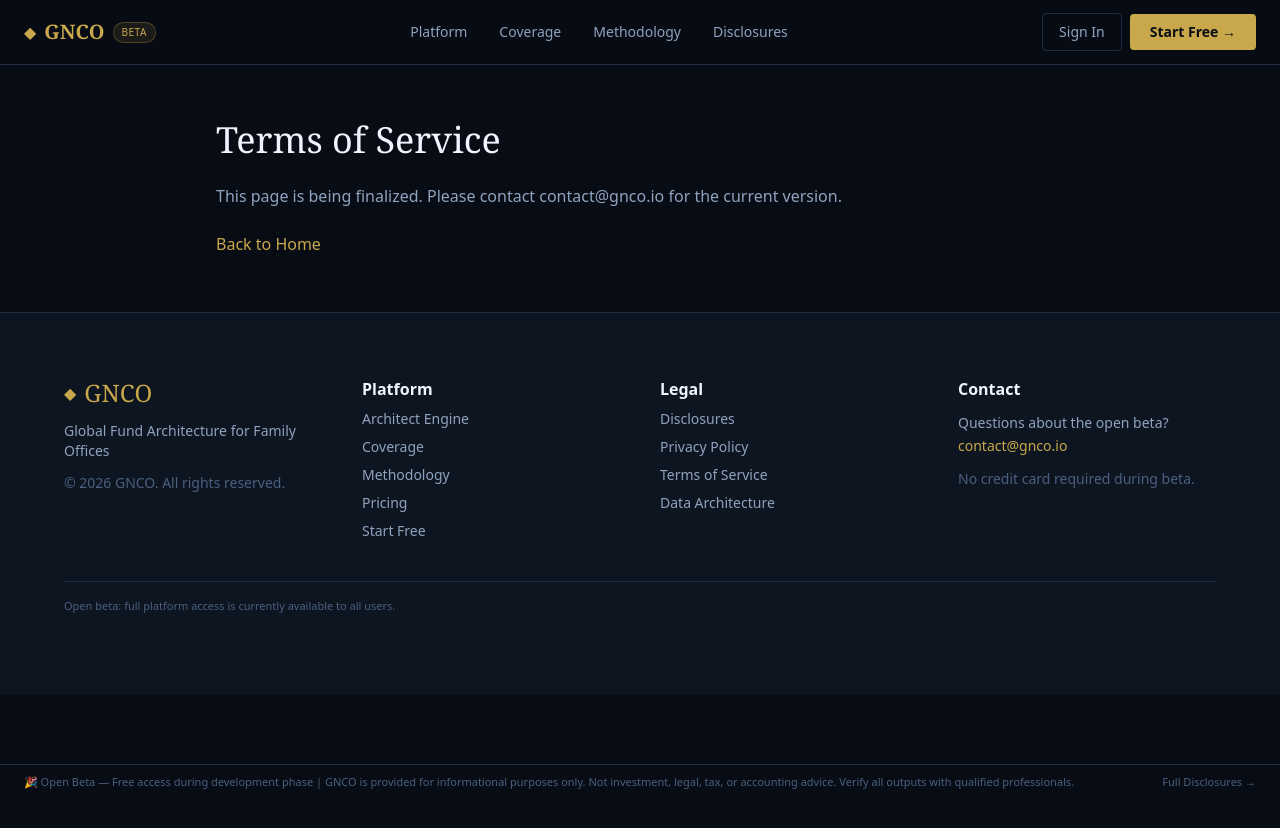
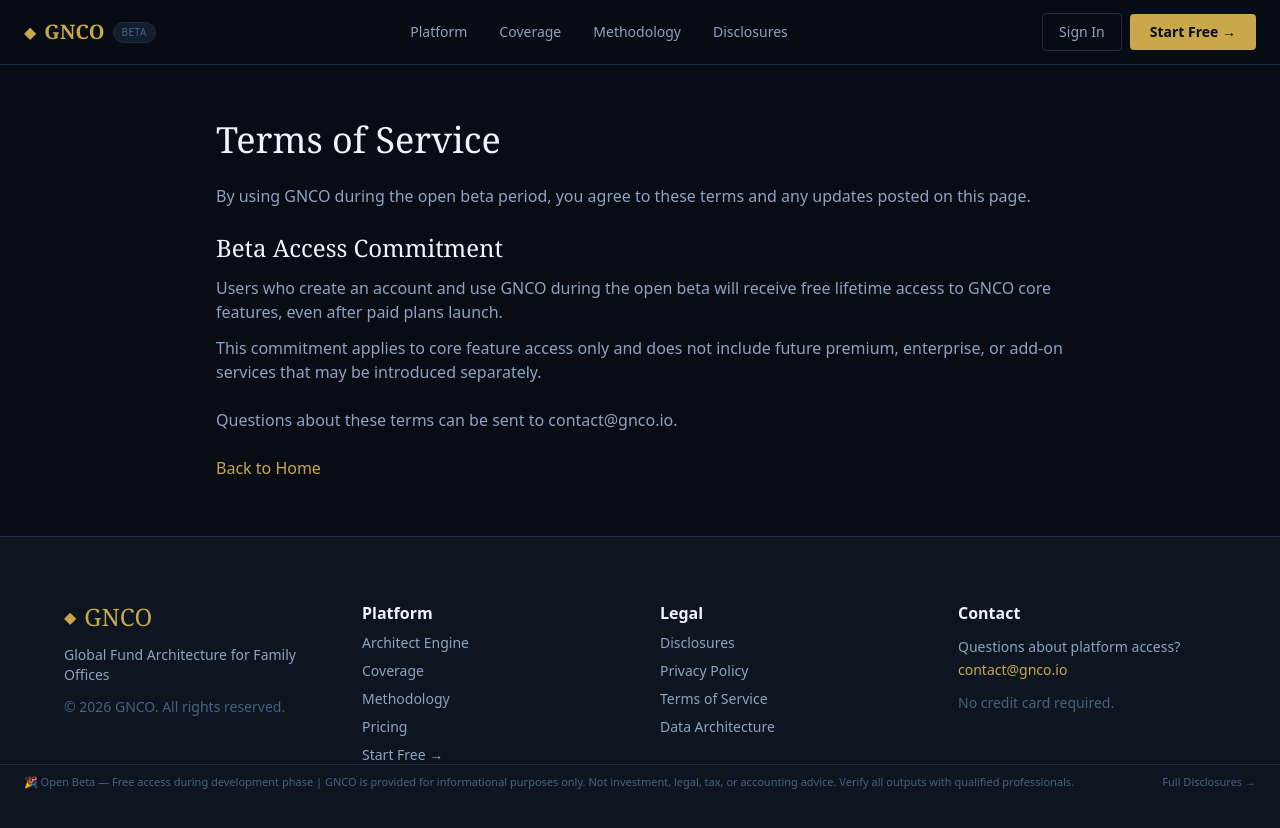
Before and after one commit to hugelifecy-arch/GNCO-2.0, a Next.js app in the folder gnco-platform/: page /terms in a window 1280 px wide. Shown: the top 828 px of the page. Before the commit the page ends 800 px from the top, so only its background shows below. Built offline with nearby package versions, Linux system fonts and the light colour scheme; no server answers.

Commit message:
Refine beta messaging and unify homepage CTAs

```diff
--- a/gnco-platform/src/app/terms/page.tsx
+++ b/gnco-platform/src/app/terms/page.tsx
@@ -13,8 +13,25 @@ export default function TermsPage() {
       <main className="mx-auto max-w-4xl space-y-6 px-6 py-14">
         <h1 className="font-serif text-4xl">Terms of Service</h1>
         <p className="text-text-secondary">
-          This page is being finalized. Please contact contact@gnco.io for the current version.
+          By using GNCO during the open beta period, you agree to these terms and any updates posted on this page.
         </p>
+
+        <section className="space-y-3 text-text-secondary">
+          <h2 className="font-serif text-2xl text-text-primary">Beta Access Commitment</h2>
+          <p>
+            Users who create an account and use GNCO during the open beta will receive free lifetime access to GNCO core
+            features, even after paid plans launch.
+          </p>
+          <p>
+            This commitment applies to core feature access only and does not include future premium, enterprise, or
+            add-on services that may be introduced separately.
+          </p>
+        </section>
+
+        <p className="text-text-secondary">
+          Questions about these terms can be sent to contact@gnco.io.
+        </p>
+
         <Link href="/" className="inline-block text-accent-gold transition hover:text-accent-gold-light">
           Back to Home
         </Link>
--- a/gnco-platform/src/components/landing/HeroSection.tsx
+++ b/gnco-platform/src/components/landing/HeroSection.tsx
@@ -114,7 +114,7 @@ export function HeroSection() {
             href="/architect"
             className="w-full rounded-sm bg-accent-gold px-8 py-4 font-semibold text-bg-primary transition hover:bg-accent-gold-light sm:w-auto"
           >
-            Start Free Trial →
+            Start Free →
           </Link>
           <Link
             href="/methodology"
@@ -124,15 +124,6 @@ export function HeroSection() {
           </Link>
         </motion.div>
 
-        <motion.p
-          initial={{ opacity: 0, y: 8 }}
-          animate={{ opacity: 1, y: 0 }}
-          transition={{ duration: 0.5, delay: 0.6 }}
-          className="mt-4 text-xs text-text-tertiary"
-        >
-          Currently in Open Beta — Free access for all users. No credit card required.
-        </motion.p>
-
         <StatsStrip />
       </div>
     </section>
--- a/gnco-platform/src/components/landing/MarketingFooter.tsx
+++ b/gnco-platform/src/components/landing/MarketingFooter.tsx
@@ -19,7 +19,7 @@ export function MarketingFooter() {
           <FooterLink href="/coverage">Coverage</FooterLink>
           <FooterLink href="/methodology">Methodology</FooterLink>
           <FooterLink href="/#pricing">Pricing</FooterLink>
-          <FooterLink href="/architect">Start Free</FooterLink>
+          <FooterLink href="/architect">Start Free →</FooterLink>
         </div>
 
         <div className="space-y-2">
@@ -32,17 +32,14 @@ export function MarketingFooter() {
 
         <div className="space-y-3">
           <h4 className="font-semibold text-text-primary">Contact</h4>
-          <p className="text-sm text-text-secondary">Questions about the open beta?</p>
+          <p className="text-sm text-text-secondary">Questions about platform access?</p>
           <a className="text-sm text-accent-gold hover:text-accent-gold-light" href="mailto:contact@gnco.io">
             contact@gnco.io
           </a>
-          <p className="text-sm text-text-tertiary">No credit card required during beta.</p>
+          <p className="text-sm text-text-tertiary">No credit card required.</p>
         </div>
       </div>
 
-      <div className="mx-auto mt-10 max-w-6xl border-t border-bg-border py-4">
-        <p className="text-[11px] text-text-tertiary">Open beta: full platform access is currently available to all users.</p>
-      </div>
     </footer>
   )
 }
--- a/gnco-platform/src/components/landing/RequestAccessCTA.tsx
+++ b/gnco-platform/src/components/landing/RequestAccessCTA.tsx
@@ -18,20 +18,20 @@ export function RequestAccessCTA() {
         <div className="mb-4 flex items-center justify-center gap-2">
           <div className="h-2 w-2 animate-pulse rounded-full bg-accent-green" />
           <p className="text-sm text-text-secondary">
-            <span className="font-semibold text-accent-gold">127</span> beta users actively testing
+            <span className="font-semibold text-accent-gold">127</span> early users actively testing
           </p>
         </div>
         <h2 className="mt-4 font-serif text-4xl text-text-primary">Start Using GNCO Today</h2>
         <p className="mt-5 text-text-secondary">
-          GNCO is now in open beta. Full platform access — completely free during the development phase. No credit card required.
-          Start modeling fund structures in minutes.
+          Full platform access is currently free during development. No credit card required. Start modeling fund
+          structures in minutes.
         </p>
 
         <Link
           href="/architect"
           className="mt-8 inline-block rounded-sm bg-accent-gold px-10 py-4 text-lg font-semibold text-bg-primary transition hover:bg-accent-gold-light"
         >
-          Launch Architect Engine →
+          Start Free →
         </Link>
 
         <p className="mt-4 text-xs text-text-tertiary">
--- a/gnco-platform/src/components/navigation/NavBar.tsx
+++ b/gnco-platform/src/components/navigation/NavBar.tsx
@@ -32,7 +32,7 @@ export function NavBar() {
           <Link href="/" className="flex items-center gap-2">
             <span className="text-base leading-none text-accent-gold">◆</span>
             <span className="font-serif text-[20px] font-bold text-accent-gold">GNCO</span>
-            <span className="rounded-full border border-accent-gold/30 bg-accent-gold/10 px-2 py-0.5 font-sans text-[10px] font-medium tracking-wider text-accent-gold">
+            <span className="badge rounded-full border border-bg-border bg-bg-elevated px-2 py-0.5 font-sans text-[10px] font-medium tracking-wider text-text-tertiary">
               BETA
             </span>
           </Link>
```
